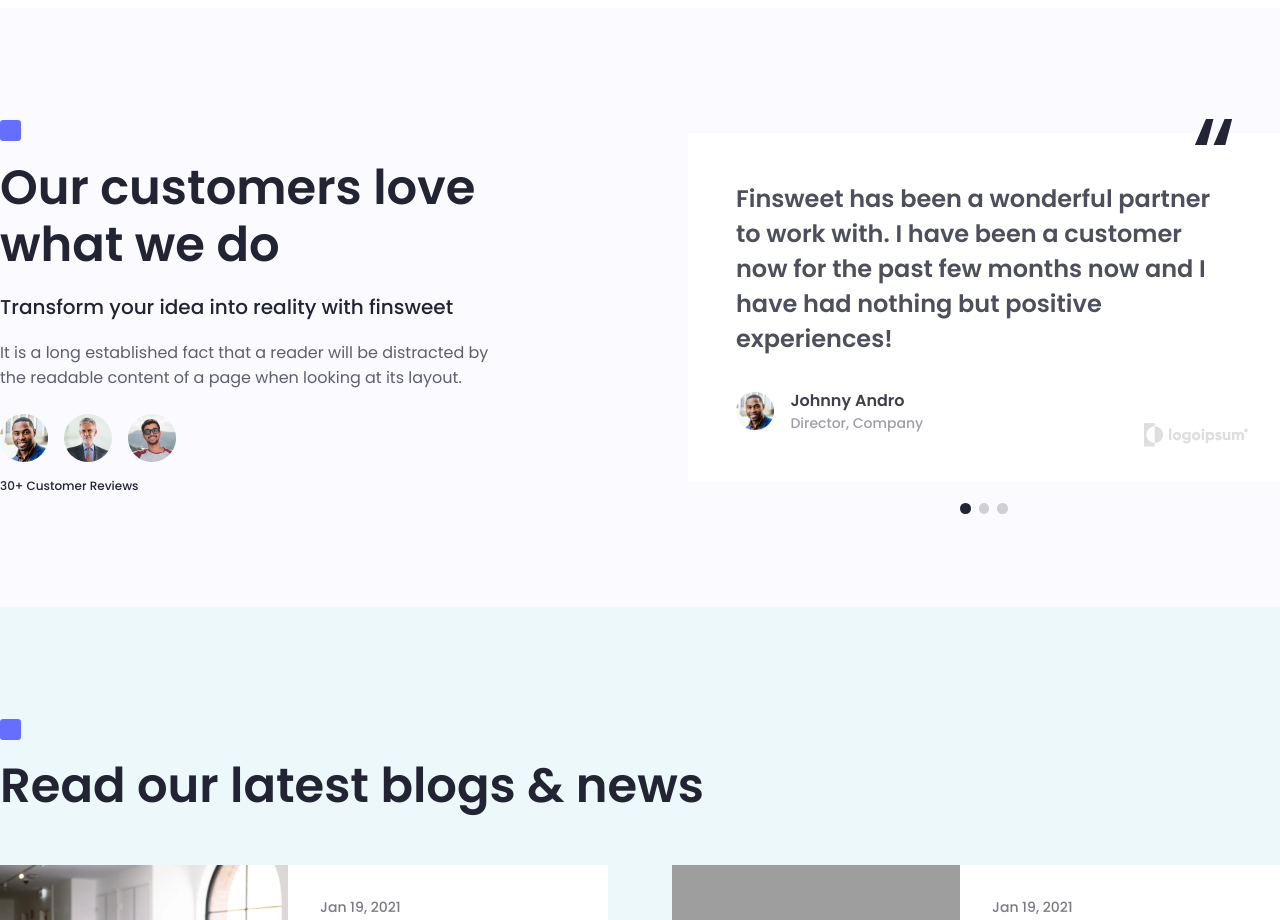
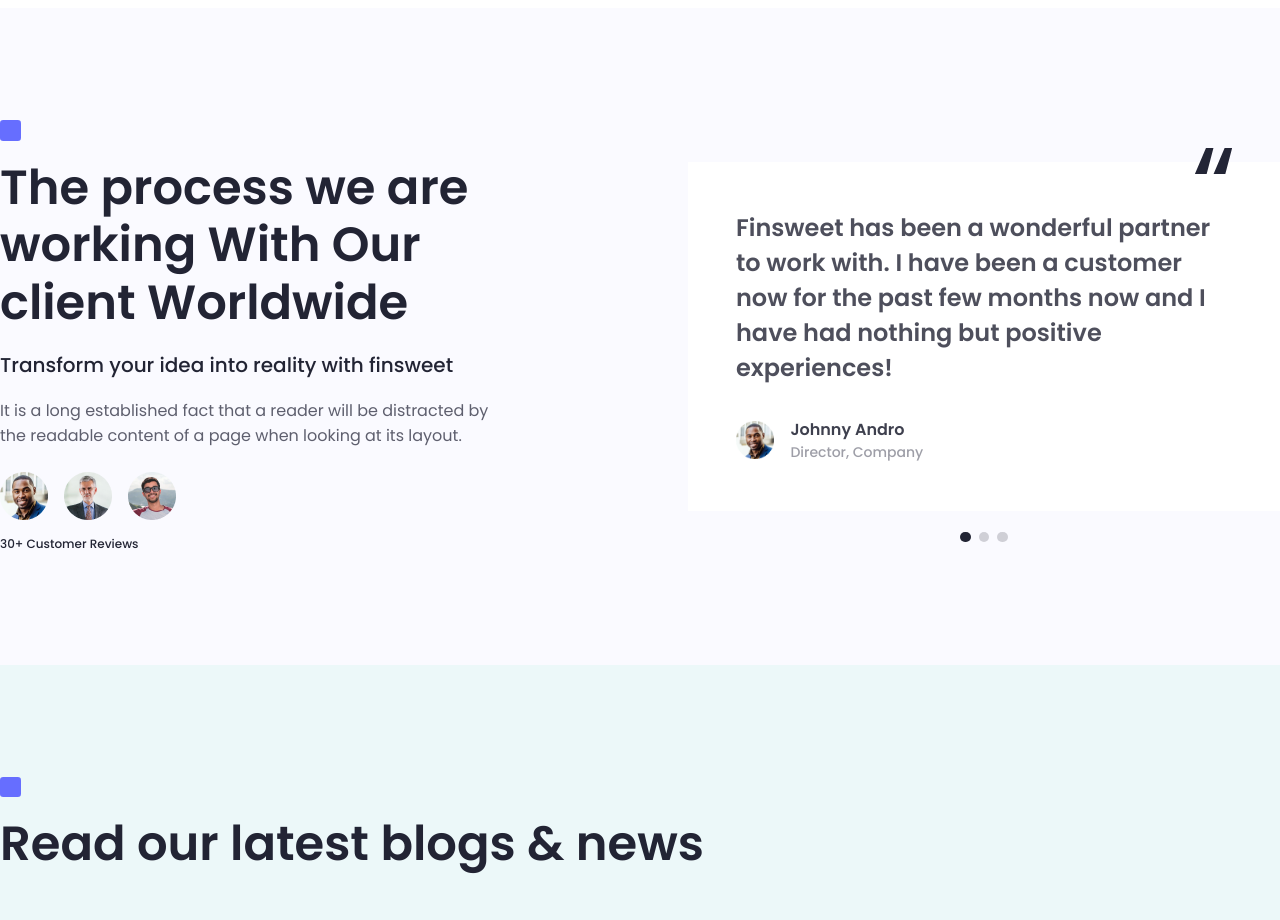
Before and after one commit to codepraycode/finsweet, a Next.js app: page / in a window 1280 px wide. Shown: the part 4280-5200 px from the top of the page. Built offline with nearby package versions, Linux system fonts and the light colour scheme; grey boxes are pictures that could not be loaded.

Commit message:
Update customers site data

```diff
--- a/src/components/Customers.tsx
+++ b/src/components/Customers.tsx
@@ -1,5 +1,8 @@
 import Image from "next/image";
+import siteData from "@/data.json";
+import { Fragment } from "react";
 
+const { customers } = siteData;
 
 const CustomerSection = () => {
     return (
@@ -9,50 +12,82 @@
 
                 <div className="half-length">
 
-                    <h1 className="section-h1 box-cap box-cap--blue">Our customers love what we do</h1>
-                    <p className="section-h3">Transform your idea into reality with finsweet</p>
+                    <h1 className="section-h1 box-cap box-cap--blue">
+                        {customers.main}
+                    </h1>
+                    <p className="section-h3">
+                        {customers.subTitle}
+                    </p>
                     <p className="section-p">
-                        It is a long established fact that a reader will be distracted by the readable content of a page when looking at its layout.
+                        {customers.paragraph}
                     </p>
                     <div className="customers-highlight">
-                        <span className="customer-img">
-                            <Image src={"/images/customers/customer-1.png"} alt="Customer 1" width={40} height={50}/>
+                        {
+                            customers.highlights.customers.map((item, i) => (
+                                <span className="customer-img" key={i}>
+                                    <Image
+                                        src={item.avatar.url}
+                                        alt={item.avatar.alt}
+                                        width={item.avatar.width}
+                                        height={item.avatar.height}
+                                    />
                                 </span>
-                        <span className="customer-img">
-                            <Image src={"/images/customers/customer-2.png"} alt="Customer 2" width={40} height={50}/>
-                        </span>
-                        <span className="customer-img">
-                            <Image src={"/images/customers/customer-3.png"} alt="Customer 3" width={40} height={50}/>
-                        </span>
+                            ))
+                        }
 
-                        <b className="label">30+ Customer Reviews</b>
+                        <b className="label">
+                            { customers.highlights.label }
+                        </b>
                     </div>
                 </div>
 
 
                 <div className="card customer-reviews">
-                    <p className="section-h4">Finsweet has been a wonderful partner to work with. I have been a customer now for the past few months now and I have had nothing but positive experiences!</p>
+                    {
+                        customers.reviews.map((item, i) => {
+
+
+
+                            if (!item.review) return;
+                            return (
+
+                            <div key={i} className="review-item">
+
+                                <p className="section-h4">
+                                    {item.review}
+                                </p>
 
                                 <div className="attribution">
                                     <span className="customer-img">
-                            <Image src={"/images/customers/customer-1.png"} alt="Customer 3" width={40} height={50}/>
+                                        <Image
+                                            src={item.avatar.url}
+                                            alt={item.avatar.alt}
+                                            width={item.avatar.width}
+                                            height={item.avatar.height}
+                                        />
                                     </span>
 
                                     <p>
-                            <b>Johnny Andro</b>
-                            <span>Director, Company</span>
+                                        <b>{item.fullname}</b>
+                                        <span>{item.company.position}</span>
                                     </p>
 
                                     <span
                                         className="customer-logo"
-                            style={{backgroundImage: 'url(/images/clients/logoipsum-3-alt.svg)'}}
+                                        style={{backgroundImage: `url(${item.company.logo})`}}
                                     />
                                 </div>
+                            </div>
+                        )})
+                    }
+
 
                     <div className="slide-controllers">
-                        <button data-active="true"/>
-                        <button />
-                        <button />
+                        {
+                            [...Array(customers.reviews.length)].map((each, i) => (
+                                <button data-active={i === 0} key={i}/>
+                            ))
+                        }
                     </div>
                 </div>
 
--- a/src/data.json
+++ b/src/data.json
@@ -305,5 +305,92 @@
                 }
             ]
         ]
+    },
+    "customers": {
+        "main": "The process we are working With Our client Worldwide",
+        "subTitle": "Transform your idea into reality with finsweet",
+        "paragraph": "It is a long established fact that a reader will be distracted by the readable content of a page when looking at its layout.",
+        "highlights": {
+            "label": "30+ Customer Reviews",
+            "customers": [
+                {
+                    "avatar": {
+                        "url": "/images/customers/customer-1.png",
+                        "alt": "Customer 1",
+                        "width": 50,
+                        "height": 50
+                    },
+                    "review": null,
+                    "company": {
+                        "name": null,
+                        "position": null,
+                        "logo": null
+                    }
+                },
+                {
+                    "avatar": {
+                        "url": "/images/customers/customer-2.png",
+                        "alt": "Customer 2",
+                        "width": 50,
+                        "height": 50
+                    },
+                    "review": null,
+                    "company": {
+                        "name": null,
+                        "position": null,
+                        "logo": null
+                    }
+                },
+                {
+                    "avatar": {
+                        "url": "/images/customers/customer-3.png",
+                        "alt": "Customer 3",
+                        "width": 50,
+                        "height": 50
+                    },
+                    "review": null,
+                    "company": {
+                        "name": null,
+                        "position": null,
+                        "logo": null
+                    }
+                }
+            ]
+        },
+        "reviews": [
+            {
+                "avatar": {
+                    "url": "/images/customers/customer-1.png",
+                    "alt": "Customer 1",
+                    "width": 50,
+                    "height": 50
+                },
+                "fullname": "Johnny Andro",
+                "review": "Finsweet has been a wonderful partner to work with. I have been a customer now for the past few months now and I have had nothing but positive experiences!",
+                "company": {
+                    "name": "Logo Ipsum",
+                    "position": "Director, Company",
+                    "logo": {
+                        "url": "/images/clients/logoipsum-3-alt.svg",
+                        "alt": "Logo Ipsum",
+                        "width": 50,
+                        "height": 50
+                    }
+                }
+            },
+            {
+                "avatar": null,
+                "fullname": null,
+                "review": null,
+                "company": null
+            },
+            {
+                "avatar": null,
+                "fullname": null,
+                "review": null,
+                "company": null
+            }
+
+        ]
     }
 }
```
Lines whose indentation alone changed are shown as unchanged.
